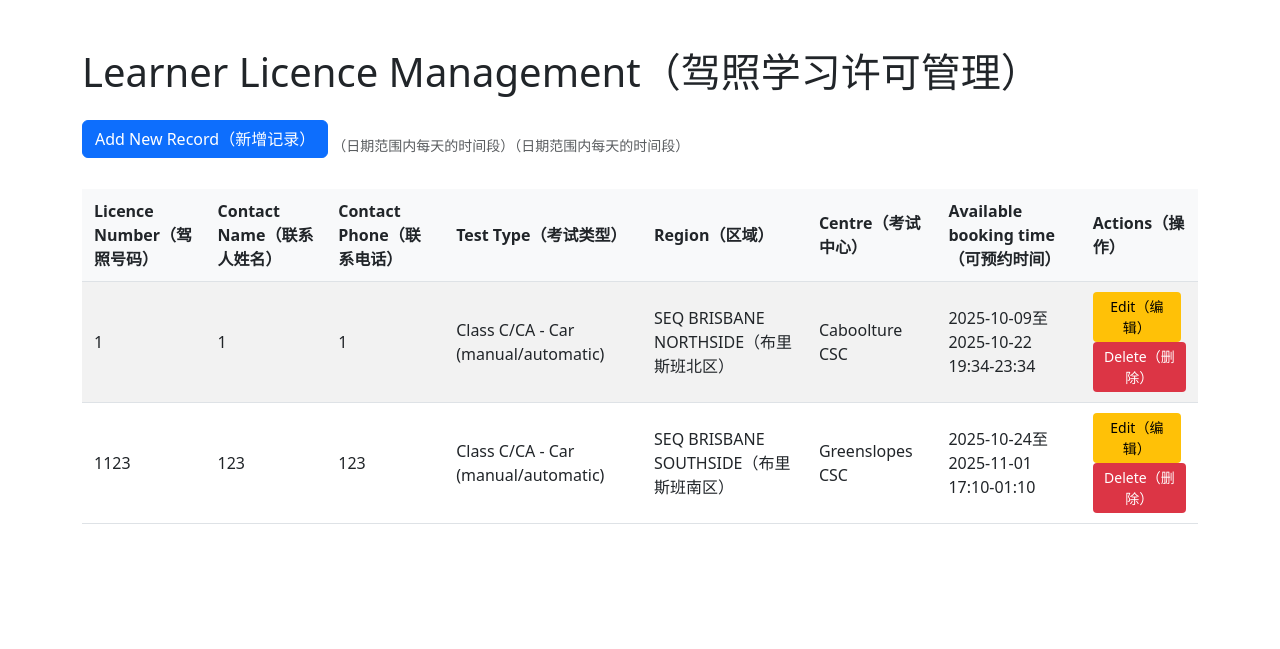
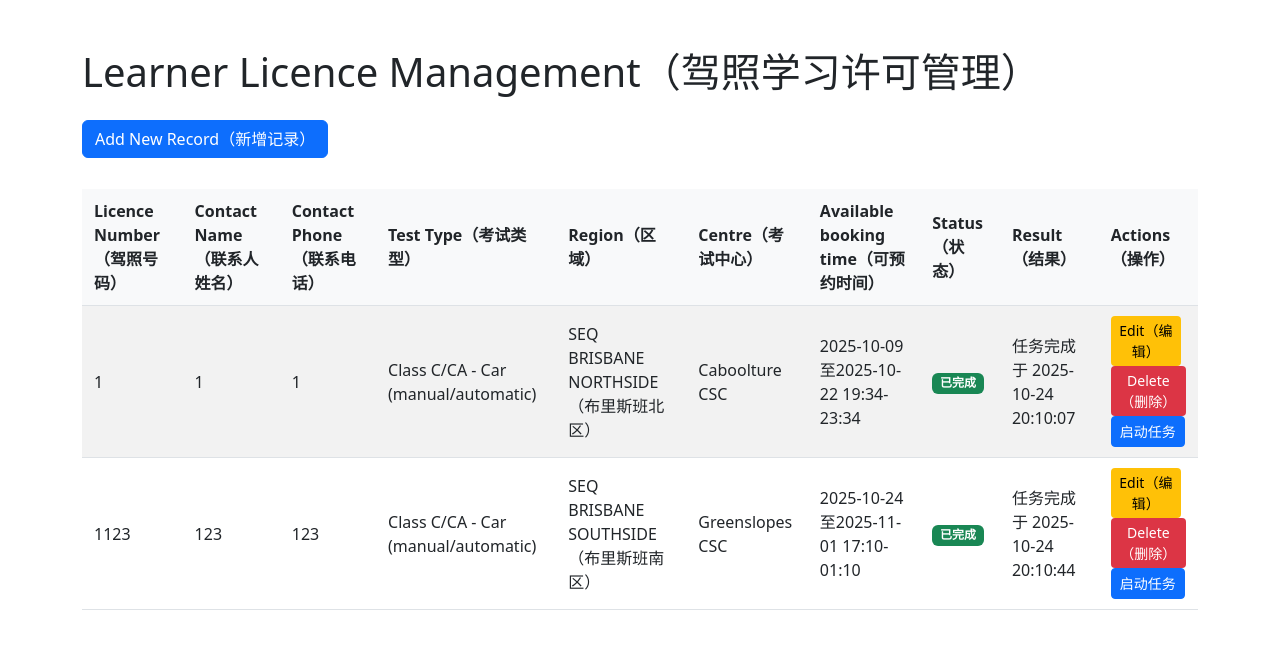
Before and after one commit to chen233/flask-webClick, a Flask app: page / in a window 1280 px wide. Shown: the top 649 px of the page. Run offline with Flask 3, Linux system fonts and the light colour scheme; data that the repository does not hold is empty.

Commit message:
加入任务行列

```diff
--- a/app.py
+++ b/app.py
@@ -1,5 +1,11 @@
 from flask import Flask, render_template, request, jsonify
 from flask_sqlalchemy import SQLAlchemy
+from apscheduler.schedulers.background import BackgroundScheduler
+from flask import Flask, render_template, request, jsonify
+from flask_sqlalchemy import SQLAlchemy
+from apscheduler.schedulers.background import BackgroundScheduler
+from datetime import datetime, timedelta
+import time
 
 app = Flask(__name__)
 
@@ -7,6 +13,122 @@ app = Flask(__name__)
 app.config['SQLALCHEMY_DATABASE_URI'] = 'sqlite:///learner_licence.db'
 app.config['SQLALCHEMY_TRACK_MODIFICATIONS'] = False
 db = SQLAlchemy(app)
+scheduler = BackgroundScheduler()
+
+
+@app.route('/api/start_task', methods=['POST'])
+def start_task():
+    licence_number = request.args.get('licence_number')
+    if not licence_number:
+        return jsonify({"status": "error", "message": "请提供驾照号码"})
+
+    record = LicenceRecord.query.get(licence_number)
+    if not record:
+        return jsonify({"status": "error", "message": "记录不存在"})
+
+    # 强制设置状态为“运行中”
+    record.status = 1
+    db.session.commit()
+
+    # 立即执行任务（也可以不立即执行，仅更新状态，由定时任务后续执行）
+    try:
+        task_result = execute_booking_task(record)
+        record.status = 2  # 任务完成
+        record.result = task_result
+        db.session.commit()
+        return jsonify({"status": "success", "message": "任务已执行完成"})
+    except Exception as e:
+        record.status = 0  # 执行失败，恢复未运行
+        db.session.commit()
+        return jsonify({"status": "error", "message": f"任务执行失败：{str(e)}"})
+# 任务执行函数
+def check_and_execute_tasks():
+    with app.app_context():  # 激活Flask上下文
+        records = LicenceRecord.query.all()
+        now = datetime.now()
+
+        for record in records:
+            # 解析预约时间
+            if not record.booking_time:
+                continue
+
+            try:
+                # 格式示例："2025-10-03至2025-11-08 18:54-18:57"
+                date_range, time_range = record.booking_time.split(' ')
+                start_date_str, end_date_str = date_range.split('至')
+                start_time_str, end_time_str = time_range.split('-')
+
+                # 转换为datetime对象
+                start_date = datetime.strptime(start_date_str, "%Y-%m-%d")
+                end_date = datetime.strptime(end_date_str, "%Y-%m-%d")
+                start_time = datetime.strptime(start_time_str, "%H:%M").time()
+                end_time = datetime.strptime(end_time_str, "%H:%M").time()
+
+                # 检查日期范围
+                if not (start_date <= now.date() <= end_date):
+                    if now.date() > end_date:
+                        record.status = 3  # 已过期
+                        db.session.commit()
+                    continue
+
+                # 检查时间范围
+                current_time = now.time()
+                if start_time <= current_time <= end_time:
+                    # 执行任务（这里替换为你的实际任务逻辑）
+                    if record.status != 1:  # 避免重复执行
+                        record.status = 1  # 运行中
+                        db.session.commit()
+
+                        # 模拟任务执行
+                        task_result = execute_booking_task(record)
+
+                        # 更新状态和结果
+                        record.status = 2  # 已完成
+                        record.result = task_result
+                        db.session.commit()
+                else:
+                    if record.status == 1:
+                        record.status = 0  # 未运行
+                        db.session.commit()
+
+            except Exception as e:
+                print(f"处理任务出错: {str(e)}")
+                continue
+
+
+# 实际执行的任务函数（替换为你的业务逻辑）
+def execute_booking_task(record):
+    # 这里写你的循环函数逻辑
+    time.sleep(2)  # 模拟耗时操作
+    return f"任务完成于 {datetime.now().strftime('%Y-%m-%d %H:%M:%S')}"
+
+
+# 启动定时任务
+def start_scheduler():
+    scheduler.add_job(
+        check_and_execute_tasks,
+        'interval',  # 间隔执行
+        seconds=30,  # 每30秒检查一次
+        max_instances=1  # 避免并发问题
+    )
+    scheduler.start()
+
+
+# 在应用启动时启动定时任务
+with app.app_context():
+    db.create_all()  # 确保表结构更新
+start_scheduler()
+
+
+# 新增API用于前端获取最新状态
+@app.route('/api/status', methods=['GET'])
+def get_status():
+    records = LicenceRecord.query.all()
+    return jsonify({
+        "status": "success",
+        "data": [record.to_dict() for record in records]
+    })
+
 
 # 定义数据模型
 class LicenceRecord(db.Model):
@@ -23,8 +145,12 @@ class LicenceRecord(db.Model):
     expiry_yy = db.Column(db.String(10), nullable=False)
     cvv = db.Column(db.String(10), nullable=False)
     email = db.Column(db.String(100), nullable=False)
+    status = db.Column(db.Integer, default=0)
+    # 存储返回结果
+    result = db.Column(db.Text, nullable=True)
 
     def to_dict(self):
+        status_map = {0: "未运行", 1: "运行中", 2: "已完成", 3: "已过期"}
         return {
             'licence_number': self.licence_number,
             'contact_name': self.contact_name,
@@ -37,7 +163,11 @@ class LicenceRecord(db.Model):
             'expiry_month': self.expiry_month,
             'expiry_yy': self.expiry_yy,
             'cvv': self.cvv,
-            'email': self.email
+            'email': self.email,
+            'status': self.status,
+            'status_text': status_map.get(self.status, "未知"),
+            'result': self.result
+
         }
 # 区域-考试中心映射
 region_centre_map = {
--- a/static/js/script.js
+++ b/static/js/script.js
@@ -6,7 +6,58 @@ document.addEventListener('DOMContentLoaded', () => {
     const initialData = JSON.parse(document.getElementById('initialData').textContent);
     bindEvents();
     loadCentres(); // 页面加载时加载考试中心
+    setInterval(refreshStatus, 30000);
+    document.querySelectorAll('.start-btn').forEach(btn => {
+        btn.addEventListener('click', function() {
+            const licenceNumber = this.getAttribute('data-id');
+            // 发送启动任务请求
+            axios.post(`/api/start_task?licence_number=${licenceNumber}`)
+                .then(response => {
+                    if (response.data.status === 'success') {
+                        alert('任务已启动');
+                        refreshStatus(); // 立即刷新状态
+                    } else {
+                        alert('启动失败：' + response.data.message);
+                    }
+                })
+                .catch(error => {
+                    console.error('启动任务出错：', error);
+                    alert('启动任务失败');
+                });
+        });
+    });
+
 });
+function refreshStatus() {
+    axios.get('/api/status')
+        .then(response => {
+            if (response.data.status === 'success') {
+                updateTable(response.data.data);
+            }
+        })
+        .catch(error => {
+            console.error('刷新状态失败:', error);
+        });
+}
+// 更新表格数据
+function updateTable(records) {
+    const tableBody = document.getElementById('dataTableBody');
+    records.forEach(record => {
+        const row = tableBody.querySelector(`tr[data-id="${record.licence_number}"]`);
+        if (row) {
+            // 更新状态
+            const statusCell = row.cells[7];  // 根据实际列索引调整
+            const badgeClass = record.status === 1 ? 'bg-primary' :
+                             record.status === 2 ? 'bg-success' :
+                             record.status === 3 ? 'bg-danger' : 'bg-secondary';
+            statusCell.innerHTML = `<span class="badge ${badgeClass}">${record.status_text}</span>`;
+
+            // 更新结果
+            const resultCell = row.cells[8];  // 根据实际列索引调整
+            resultCell.textContent = record.result || '-';
+        }
+    });
+}
 
 function bindEvents() {
     document.getElementById('addBtn').addEventListener('click', openAddModal);
--- a/templates/index.html
+++ b/templates/index.html
@@ -201,6 +201,8 @@
                     <th>Region（区域）</th>
                     <th>Centre（考试中心）</th>
                     <th>Available booking time（可预约时间）</th>
+                    <th>Status（状态）</th>
+                    <th>Result（结果）</th>
                     <th>Actions（操作）</th>
                 </tr>
             </thead>
@@ -214,10 +216,22 @@
                     <td>{{ item.region }}</td>
                     <td>{{ item.centre }}</td>
                     <td>{{ item.booking_time }}</td>
-                    <small class="text-muted">（日期范围内每天的时间段）</small>
+                    <td>
+                        <span class="badge {% if item.status == 1 %}bg-primary{% elif item.status == 2 %}bg-success{% elif item.status == 3 %}bg-danger{% else %}bg-secondary{% endif %}">
+                            {{ item.status_text }}
+                        </span>
+                    </td>
+                    <td>{{ item.result or '-' }}</td>
                     <td>
                         <button class="btn btn-sm edit-btn" data-id="{{ item.licence_number }}">Edit（编辑）</button>
                         <button class="btn btn-sm delete-btn" data-id="{{ item.licence_number }}">Delete（删除）</button>
+                        <button class="btn btn-sm start-btn btn-primary" data-id="{{ item.licence_number }}">
+                            {% if item.status == 1 %}
+                                任务已启动
+                            {% else %}
+                                启动任务
+                            {% endif %}
+                        </button>
                     </td>
                 </tr>
                 {% endfor %}
```
Also changed, not shown: instance/learner_licence.db.
